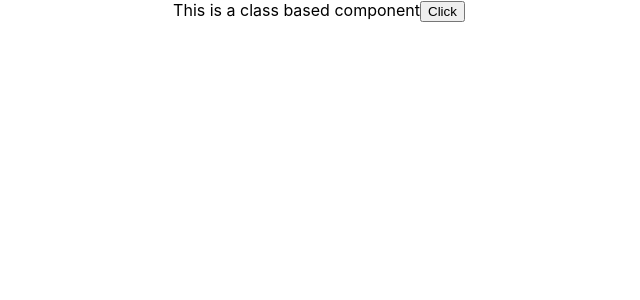
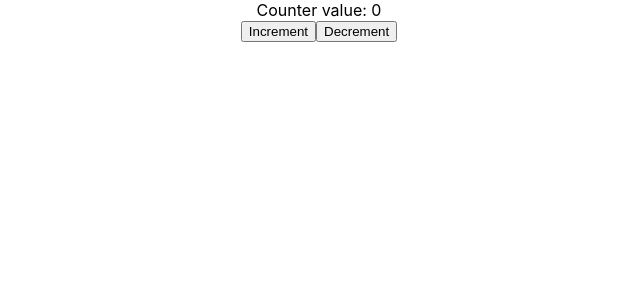
Before and after one commit to IvyTan29/IvyTan29.github.io, a React (Create React App) app in the folder tutorial/: page / in a window 1280 px wide. Shown: the top 300 px of the page, without its empty margins (321-961 px from the left). Built offline with nearby package versions, Linux system fonts and the light colour scheme.

Commit message:
States in Functional Components

```diff
--- a/tutorial/src/App.js
+++ b/tutorial/src/App.js
@@ -4,6 +4,7 @@ import Hello from './components/Hello';
 import Message from './components/Message';
 import Profile from './components/Profile';
 import Counter from './components/Counter';
+import FunctionalCounter from './components/FunctionalCounter';
 import Resume from './components/Resume';
 import FunctionEvent from './components/FunctionEvent';
 import ClassEvent from './components/ClassEvent';
@@ -13,9 +14,10 @@ function App() {
         <div className="App">
             {/* <Profile name="Ivy" lastname="Tan" /> */}
             {/* <Counter></Counter> */}
+            <FunctionalCounter></FunctionalCounter>
             {/* <Resume name="Ivy"></Resume> */}
             {/* <FunctionEvent></FunctionEvent> */}
-            <ClassEvent></ClassEvent>
+            {/* <ClassEvent></ClassEvent> */}
         </div>
     );
 }
--- /dev/null
+++ b/tutorial/src/components/FunctionalCounter.js
@@ -0,0 +1,27 @@
+import { useState } from 'react';
+
+
+
+function FunctionalCounter() {
+    const [counter, setCounter] = useState(0);
+
+    const increment = () => {
+        setCounter(counter + 1);
+    };
+
+    const decrement = () => {
+        setCounter(counter - 1);
+    };
+
+    return (
+        <div>
+            <div>Counter value: {counter}</div>
+            <div>
+                <button onClick={increment}>Increment</button>
+                <button onClick={decrement}>Decrement</button>
+            </div>
+        </div>
+    );
+}
+
+export default FunctionalCounter;
```
